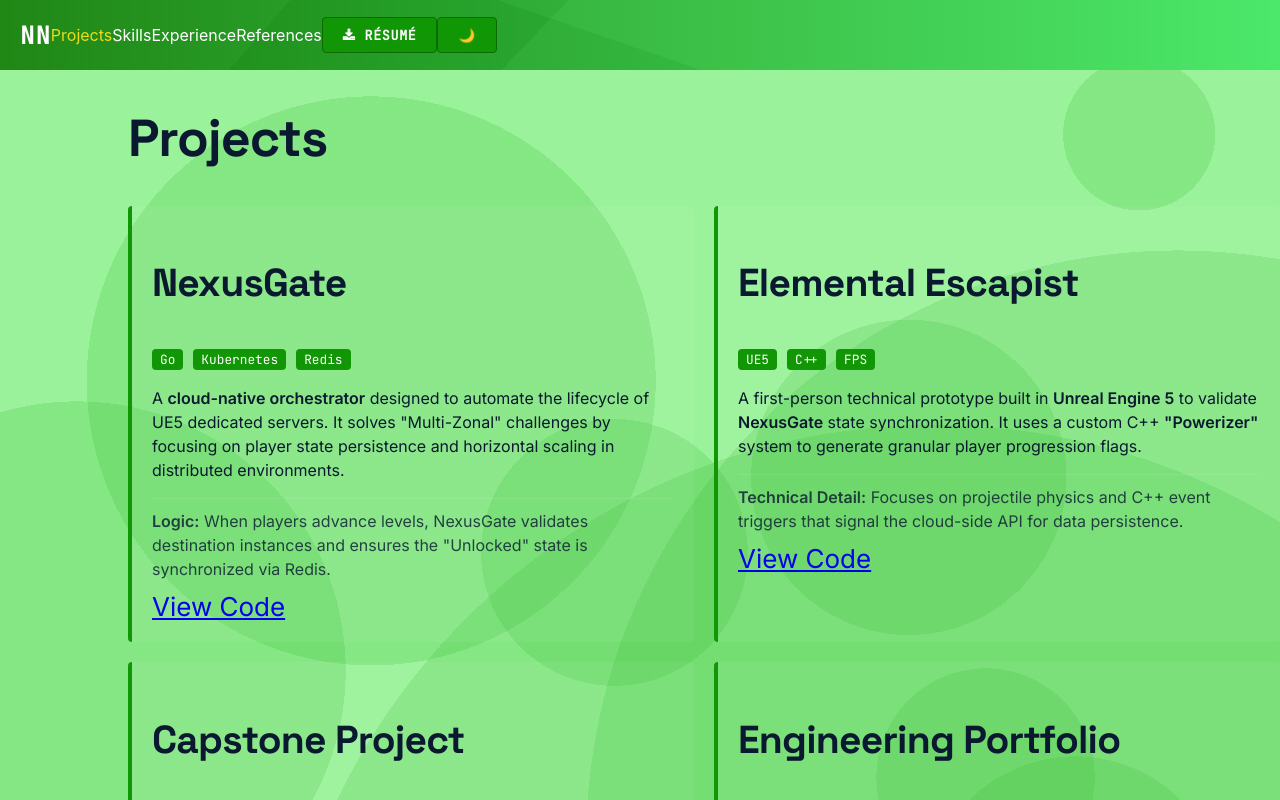
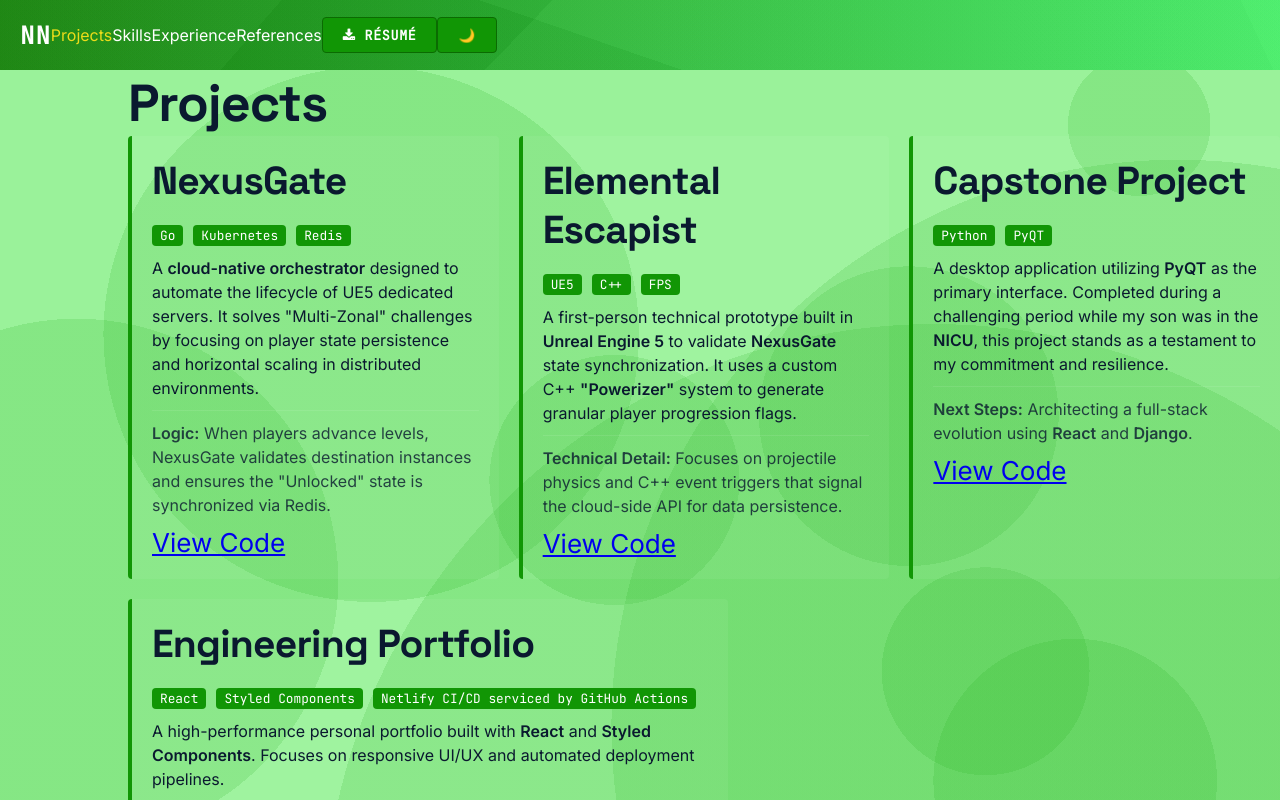
Before and after one commit to NevinsN/professional_portfolio, a React (Create React App) app in the folder professional_portfolio/: page /projects in a window 1280 px wide. Shown: the top 800 px of the page. Built offline with nearby package versions, Linux system fonts and the light colour scheme.

Commit message:
Update index.css

```diff
--- a/professional_portfolio/src/index.css
+++ b/professional_portfolio/src/index.css
@@ -1,13 +1,59 @@
-body {
-  margin: 0;
-  font-family: -apple-system, BlinkMacSystemFont, 'Segoe UI', 'Roboto', 'Oxygen',
-    'Ubuntu', 'Cantarell', 'Fira Sans', 'Droid Sans', 'Helvetica Neue',
-    sans-serif;
-  -webkit-font-smoothing: antialiased;
-  -moz-osx-font-smoothing: grayscale;
+/* FONT IMPORT */
+@import url('https://fonts.googleapis.com/css2?family=Inter:wght@400;600&family=Space+Grotesk:wght@500;700&family=JetBrains+Mono&display=swap');
+
+:root {
+    /* DEFAULT / LIGHT THEME VARIABLES */
+    --bg-main: #F0FDF4;
+    --text-main: #0A192F;
+    --primary-green: #119605;
+    --card-bg: rgba(255, 255, 255, 0.8);
+    --card-border: rgba(0, 0, 0, 0.1);
+
+    /* FONT VARIABLES */
+    --font-heading: 'Space Grotesk', sans-serif;
+    --font-body: 'Inter', sans-serif;
+    --font-mono: 'JetBrains Mono', monospace;
+
+    --nav-height: 80px;
 }
 
-code {
-  font-family: source-code-pro, Menlo, Monaco, Consolas, 'Courier New',
-    monospace;
+/* THE "THEMING TIP": When the App has the .dark class, we swap variable values */
+.dark {
+    --bg-main: rgba(0, 0, 0, 0.92);
+    --text-main: #FFFFFF;
+    --card-bg: rgba(255, 255, 255, 0.05);
+    --card-border: rgba(255, 255, 255, 0.1);
 }
+
+/* GLOBAL RESET & BASE STYLES */
+* {
+    box-sizing: border-box;
+    margin: 0;
+    padding: 0;
+}
+
+html, body {
+    overflow-x: hidden;
+    width: 100%;
+    font-family: var(--font-body);
+    color: var(--text-main);
+    background-color: var(--bg-main);
+    transition: background-color 0.3s ease, color 0.3s ease;
+}
+
+h1, h2, h3 {
+    font-family: var(--font-heading);
+    letter-spacing: -0.02em;
+}
+
+button {
+    font-family: var(--font-mono);
+    background-color: var(--primary-green);
+    border: 1px solid #0b6b02;
+    color: white;
+    padding: 8px 20px;
+    border-radius: 4px;
+    cursor: pointer;
+    text-transform: uppercase;
+    font-weight: 600;
+}
```
